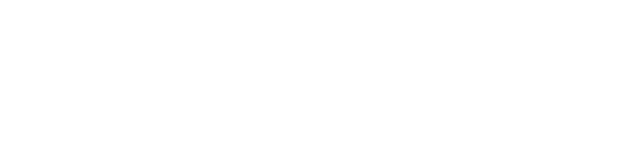
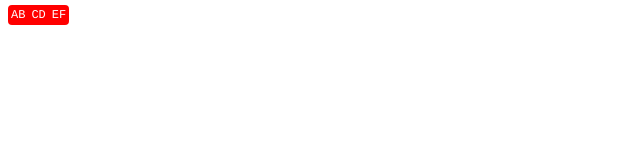
Before and after one commit to koczkatamas/jshexeditor, a plain HTML site: page sandbox/roundedrecthex.html in a window 1280 px wide. Shown: the whole page, without its empty margins (0-640 px from the left). Drawn offline with nearby package versions, Linux system fonts and the light colour scheme.

Commit message:
Sandbox: rounded hex cell background test

```diff
--- a/sandbox/roundedrecthex.html
+++ b/sandbox/roundedrecthex.html
@@ -0,0 +1,44 @@
+<html>
+<head>
+    <script src="https://code.jquery.com/jquery-3.1.1.min.js"></script>
+    <script src="/js/autorefresh.js"></script>
+    <script>
+        $(() => {
+            var hexRow = $('.hexRow');
+            hexRow.html(hexRow.html().replace(/span>\s*<span/g, 'span><span'));
+        });
+    </script>
+    <style>
+        body {
+            font-family:Courier,monospace;
+            font-size:12px;
+        }
+        .cell {
+            background: red;
+            padding: 3px;
+            color: white;
+        }
+        .c00 {
+            border-radius: 4px 0 0 4px;
+        }
+        .c01 {
+
+        }
+        .c02 {
+            border-radius: 0 4px 4px 0;
+        }
+    </style>
+</head>
+<body>
+
+<div class="hexRow">
+    <span class="cell c00">AB</span>
+    <span class="cell c01">CD</span>
+    <span class="cell c02">EF</span>
+    <!--<span class="cell c03">00</span>
+    <span class="cell c04">01</span>
+    <span class="cell c05">02</span>-->
+</div>
+
+</body>
+</html>
```
Also changed, not shown: index.html (+0 -2 lines).
